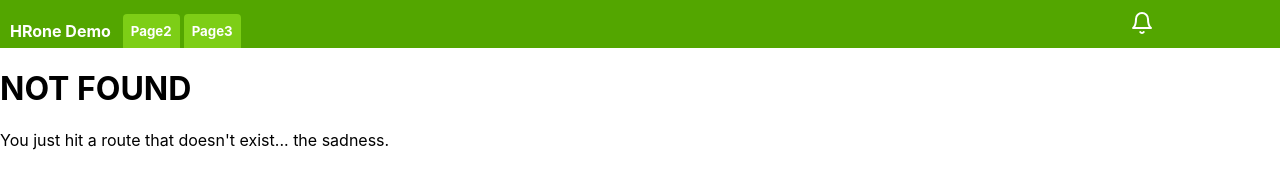
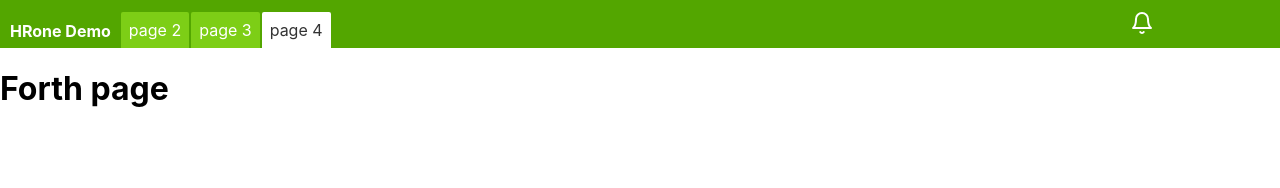
Before and after one commit to steveoOn/learn-react, a Gatsby site: page /page-4 in a window 1280 px wide. Before the commit this address had no page. Built offline with nearby package versions, Linux system fonts and the light colour scheme; Gatsby itself is replaced by a stand-in of ours.

Commit message:
update ActiveLink and header nav bar

```diff
--- /dev/null
+++ b/src/components/ActiveLink.jsx
@@ -0,0 +1,24 @@
+import React from 'react'
+import { Link } from 'gatsby'
+
+// from https://reach.tech/router/api/Link
+// refer to https://github.com/gatsbyjs/gatsby/issues/7208
+// getProps use for styling the anchor as active
+// 参数 isCurrent 不能自定义
+
+const isActive = className => ({ isCurrent }) => {
+  // console.log('class name:', className)
+  return {
+    // 字符串拼接 class name active 前的空格不能省略
+    className: className + (isCurrent ? ' active' : ''),
+  }
+}
+
+const isActiveLink = ({ className, ...rest }) => {
+  // console.log({ ...rest })
+  // isActive(className)返回 styled-components 的 class name 与 active 的组合
+  // 因此可以在 styled-components 中通过 &.active{} 设置选中样式
+  return <Link getProps={isActive(className)} {...rest} />
+}
+
+export default isActiveLink
--- /dev/null
+++ b/src/components/PageTab.jsx
@@ -0,0 +1,35 @@
+import React from 'react'
+import styled from 'styled-components'
+import isActiveLink from './ActiveLink'
+
+///// Style /////
+const PageTabLi = styled.li`
+  list-style: none;
+  display: flex;
+  align-items: flex-end;
+`
+const StyleLink = styled(isActiveLink)`
+  text-decoration: none;
+  background: #7dce16;
+  border-top-left-radius: 2px;
+  border-top-right-radius: 2px;
+  margin-right: 2px;
+  padding: 8px;
+  color: white;
+
+  &.active {
+    background: white;
+    color: #333;
+  }
+`
+
+///// Component /////
+const PageTab = props => {
+  return (
+    <PageTabLi>
+      <StyleLink to={`/${props.router}/`}>{props.text}</StyleLink>
+    </PageTabLi>
+  )
+}
+
+export default PageTab
--- /dev/null
+++ b/src/components/PageTabGroup.jsx
@@ -0,0 +1,38 @@
+import React from 'react'
+import PropTypes from 'prop-types'
+import styled from 'styled-components'
+import PageTab from './PageTab'
+
+const OL = styled.ol`
+  display: flex;
+  margin: 0;
+  padding: 0;
+`
+
+function childrenToArray(propChildren) {
+  return React.Children.toArray(propChildren)
+}
+
+const PageTabGroup = props => {
+  const jsxChildren = childrenToArray(props.children)
+
+  return (
+    <OL>
+      {jsxChildren.map(child => {
+        return (
+          <PageTab
+            key={child.props.text}
+            text={child.props.text}
+            router={child.props.router}
+          />
+        )
+      })}
+    </OL>
+  )
+}
+
+PageTabGroup.propTypes = {
+  children: PropTypes.node.isRequired,
+}
+
+export default PageTabGroup
--- a/src/components/header.jsx
+++ b/src/components/header.jsx
@@ -1,6 +1,7 @@
 import React from 'react'
 import styled from 'styled-components'
 import { Bell } from 'react-feather'
+import PageTabGroup from './PageTabGroup'
 import { Link } from 'gatsby'
 
 const NavContainer = styled.header`
@@ -10,7 +11,10 @@ const NavContainer = styled.header`
   position: relative;
   background: #53a600;
 `
-const Label = styled.div``
+const StyleLink = styled(Link)`
+  color: white;
+  text-decoration: none;
+`
 
 const StyledSvg = styled.button`
   padding: 0;
@@ -27,20 +31,6 @@ const StyledSvg = styled.button`
 const H = styled.h4`
   padding: 0 10px;
 `
-const SH = styled.h5`
-  padding: 0 8px;
-  background: ${props => (props.actived ? 'white' : '#7dce16')};
-  height: 34px;
-  margin: 14px 2px;
-  display: flex;
-  align-items: center;
-  border-top-left-radius: 4px;
-  border-top-right-radius: 4px;
-`
-const StyleLink = styled(Link)`
-  color: white;
-  text-decoration: none;
-`
 
 const Header = props => {
   return (
@@ -48,13 +38,11 @@ const Header = props => {
       <H>
         <StyleLink to="/">{props.siteTitle}</StyleLink>
       </H>
-      <SH>
-        <StyleLink to="/page-2/">Page2</StyleLink>
-      </SH>
-      <SH>
-        <StyleLink to="/page-3/">Page3</StyleLink>
-      </SH>
-      {/* */}
+      <PageTabGroup>
+        <div text="page 2" router="page-2" />
+        <div text="page 3" router="page-3" />
+        <div text="page 4" router="page-4" />
+      </PageTabGroup>
       <StyledSvg>
         <Bell color="white" />
       </StyledSvg>
--- /dev/null
+++ b/src/pages/page-4.js
@@ -0,0 +1,12 @@
+import React from 'react'
+import Layout from '../components/layout'
+import SEO from '../components/seo'
+
+const ForthPage = () => (
+  <Layout>
+    <SEO title="Page four" />
+    <h1>Forth page</h1>
+  </Layout>
+)
+
+export default ForthPage
```
